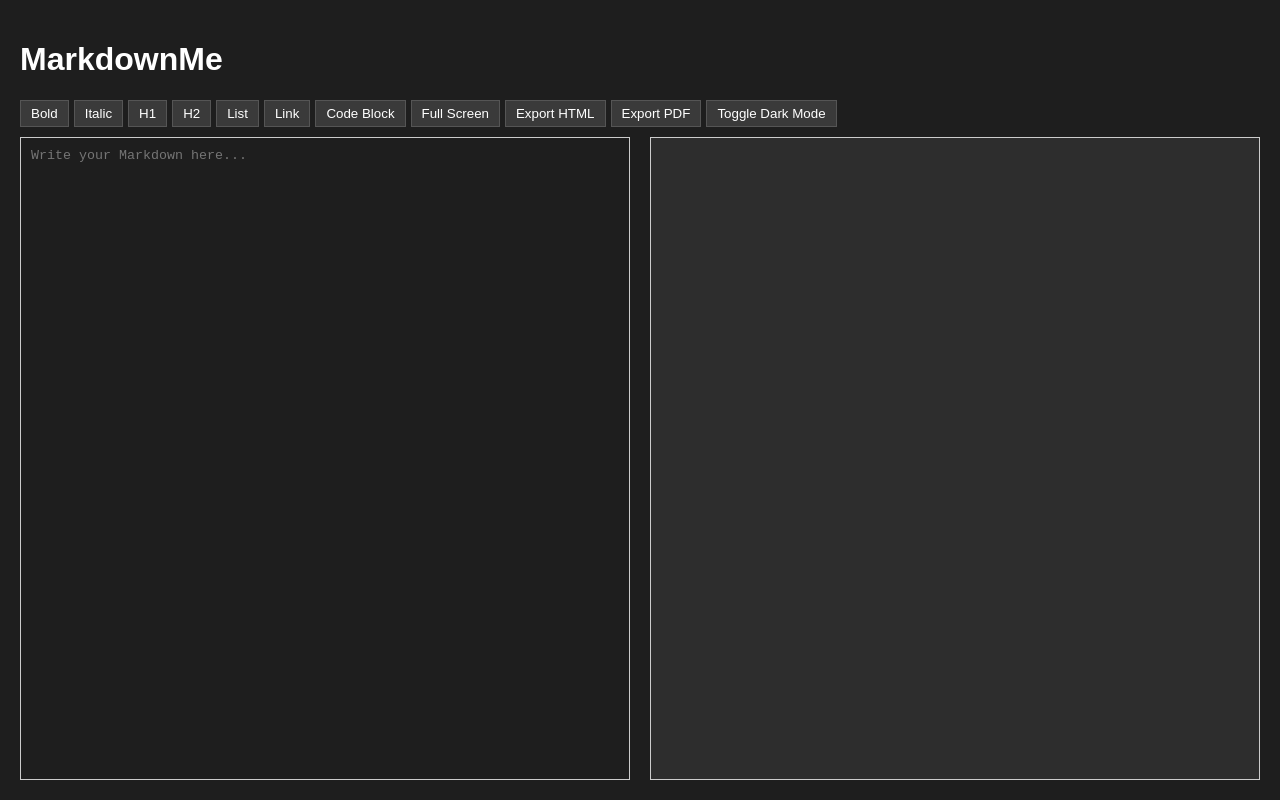
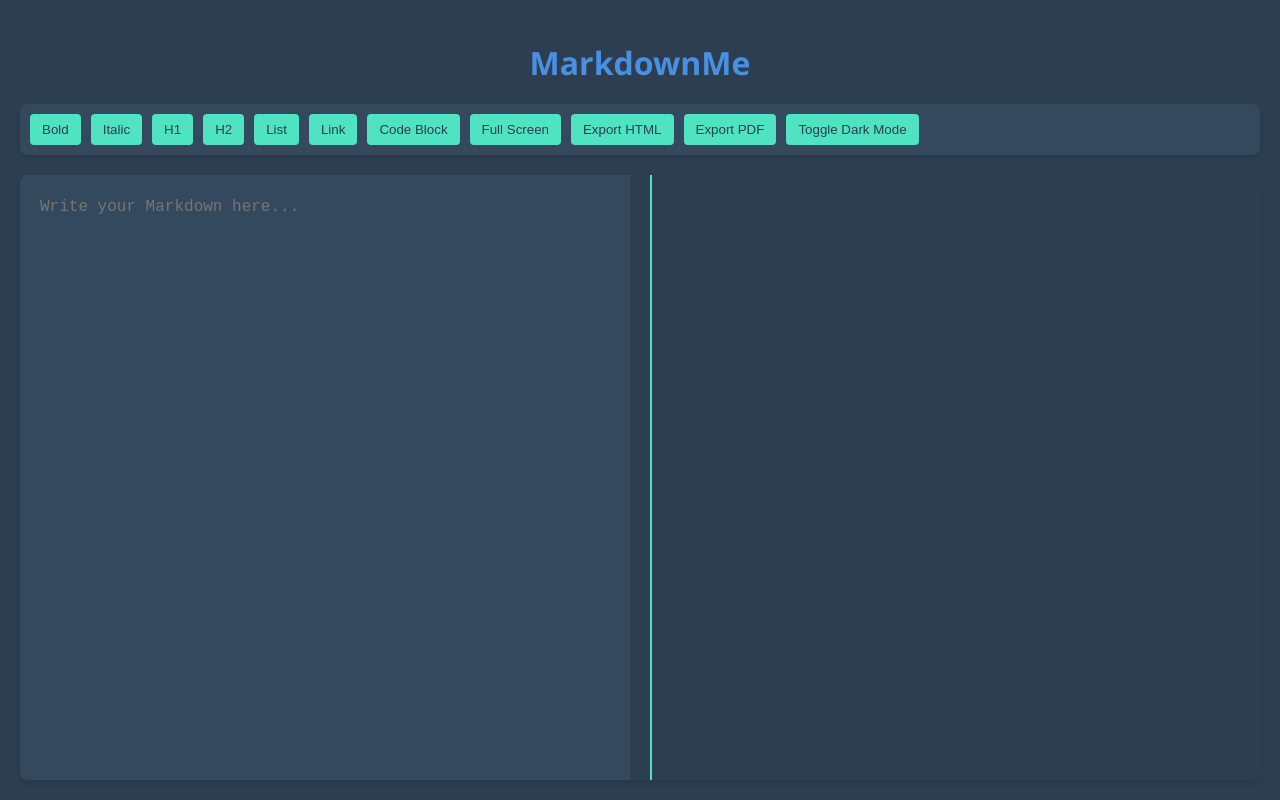
Before and after one commit to daniissac/readme-studio, a plain HTML site: page index.html in a window 1280 px wide. Both pictures are taken after a click on the button "Toggle Dark Mode". Drawn offline with nearby package versions, Linux system fonts and the light colour scheme.

Commit message:
Update styles.css

```diff
--- a/styles.css
+++ b/styles.css
@@ -1,19 +1,31 @@
+:root {
+    --primary-color: #4a90e2;
+    --secondary-color: #50e3c2;
+    --background-light: #f5f7fa;
+    --text-light: #333;
+    --background-dark: #2c3e50;
+    --text-dark: #ecf0f1;
+    --accent-color: #e74c3c;
+}
+
 body, html {
     margin: 0;
     padding: 0;
     height: 100%;
-    font-family: Arial, sans-serif;
+    font-family: 'Segoe UI', Tahoma, Geneva, Verdana, sans-serif;
 }
 
 body {
     display: flex;
     flex-direction: column;
     transition: background-color 0.3s, color 0.3s;
+    background-color: var(--background-light);
+    color: var(--text-light);
 }
 
 body.dark-mode {
-    background-color: #1e1e1e;
-    color: #ffffff;
+    background-color: var(--background-dark);
+    color: var(--text-dark);
 }
 
 #editor-wrapper {
@@ -24,54 +36,91 @@
     box-sizing: border-box;
 }
 
+h1 {
+    text-align: center;
+    color: var(--primary-color);
+    margin-bottom: 20px;
+}
+
 #editor-container {
     display: flex;
     flex-grow: 1;
     gap: 20px;
+    border-radius: 8px;
+    overflow: hidden;
+    box-shadow: 0 4px 6px rgba(0, 0, 0, 0.1);
 }
 
 #editor, #preview {
     width: 50%;
     height: 100%;
-    padding: 10px;
+    padding: 20px;
     box-sizing: border-box;
     overflow-y: auto;
 }
 
 #editor {
     resize: none;
-    border: 1px solid #ccc;
-    background-color: inherit;
-    color: inherit;
+    border: none;
+    background-color: white;
+    color: var(--text-light);
+    font-size: 16px;
+    line-height: 1.6;
 }
 
 #preview {
-    border: 1px solid #ccc;
+    background-color: var(--background-light);
+    border-left: 2px solid var(--primary-color);
+}
+
+.dark-mode #editor {
+    background-color: #34495e;
+    color: var(--text-dark);
 }
 
 .dark-mode #preview {
-    background-color: #2d2d2d;
-    color: #ffffff;
+    background-color: var(--background-dark);
+    border-left-color: var(--secondary-color);
 }
 
 #toolbar {
     display: flex;
     flex-wrap: wrap;
-    gap: 5px;
-    margin-bottom: 10px;
+    gap: 10px;
+    margin-bottom: 20px;
+    padding: 10px;
+    background-color: white;
+    border-radius: 8px;
+    box-shadow: 0 2px 4px rgba(0, 0, 0, 0.1);
 }
 
 #toolbar button {
-    padding: 5px 10px;
-    background-color: #f0f0f0;
-    border: 1px solid #ccc;
+    padding: 8px 12px;
+    background-color: var(--primary-color);
+    color: white;
+    border: none;
+    border-radius: 4px;
     cursor: pointer;
+    transition: background-color 0.3s, transform 0.1s;
+}
+
+#toolbar button:hover {
+    background-color: var(--secondary-color);
+    transform: translateY(-2px);
+}
+
+.dark-mode #toolbar {
+    background-color: #34495e;
 }
 
 .dark-mode #toolbar button {
-    background-color: #3a3a3a;
-    color: #ffffff;
-    border-color: #555;
+    background-color: var(--secondary-color);
+    color: var(--background-dark);
+}
+
+.dark-mode #toolbar button:hover {
+    background-color: var(--primary-color);
+    color: white;
 }
 
 .full-screen #editor-wrapper {
@@ -92,15 +141,74 @@
         width: 100%;
         height: 50%;
     }
+    #preview {
+        border-left: none;
+        border-top: 2px solid var(--primary-color);
+    }
 }
 
 /* Syntax highlighting styles */
 .hljs {
     background: #f0f0f0;
     color: #444;
+    padding: 0.5em;
+    border-radius: 4px;
 }
 
 .dark-mode .hljs {
     background: #2d2d2d;
     color: #e0e0e0;
 }
+
+/* Additional styles for Markdown content */
+#preview h1, #preview h2, #preview h3, #preview h4, #preview h5, #preview h6 {
+    color: var(--primary-color);
+}
+
+#preview a {
+    color: var(--secondary-color);
+    text-decoration: none;
+}
+
+#preview a:hover {
+    text-decoration: underline;
+}
+
+#preview blockquote {
+    border-left: 4px solid var(--secondary-color);
+    margin: 0;
+    padding-left: 20px;
+    font-style: italic;
+}
+
+#preview code {
+    background-color: rgba(74, 144, 226, 0.1);
+    padding: 2px 4px;
+    border-radius: 4px;
+}
+
+#preview pre code {
+    display: block;
+    padding: 10px;
+    overflow-x: auto;
+}
+
+#preview table {
+    border-collapse: collapse;
+    width: 100%;
+}
+
+#preview th, #preview td {
+    border: 1px solid var(--primary-color);
+    padding: 8px;
+}
+
+#preview th {
+    background-color: var(--primary-color);
+    color: white;
+}
+
+.dark-mode #preview th {
+    background-color: var(--secondary-color);
+    color: var(--background-dark);
+}
```
